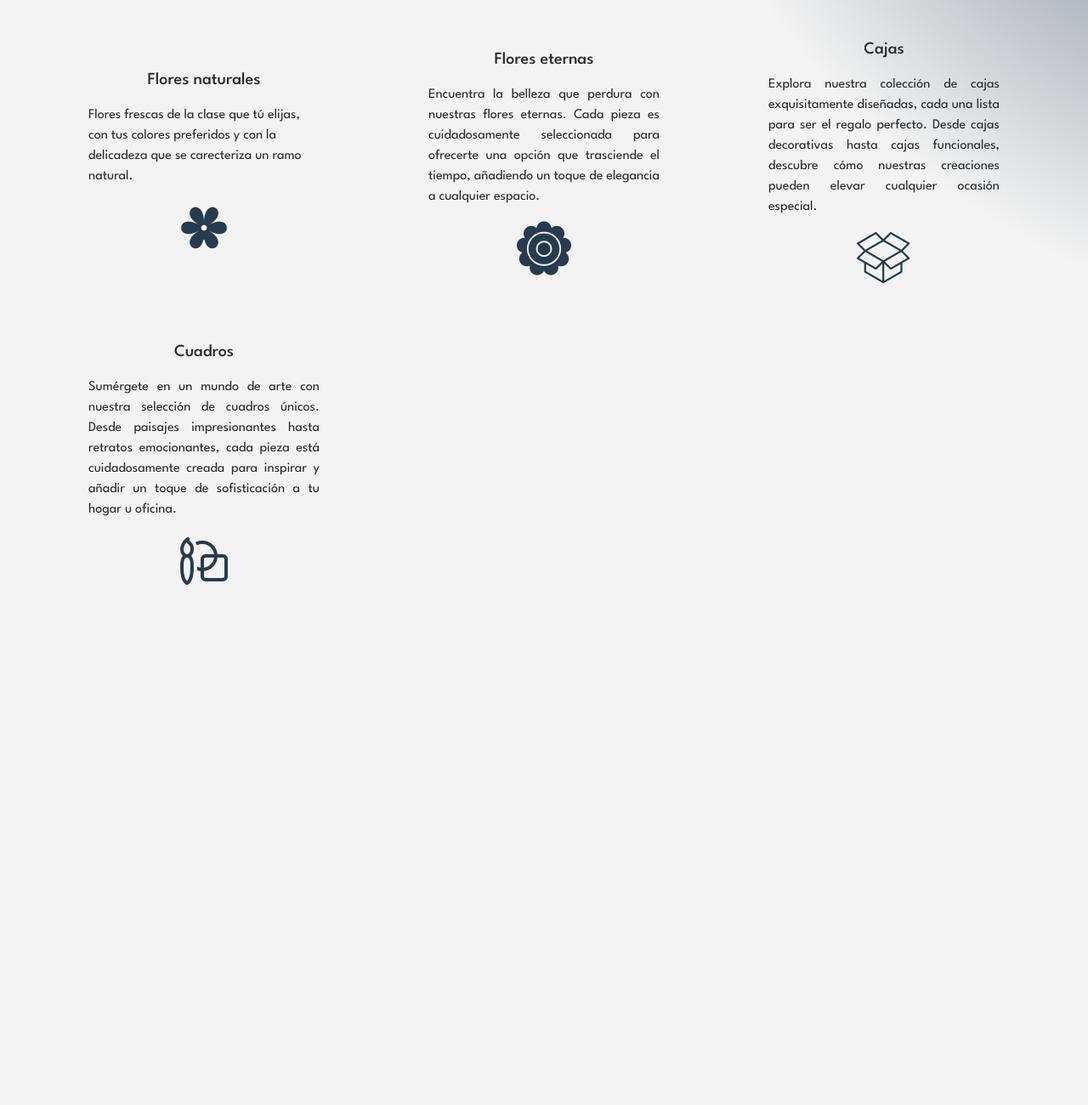
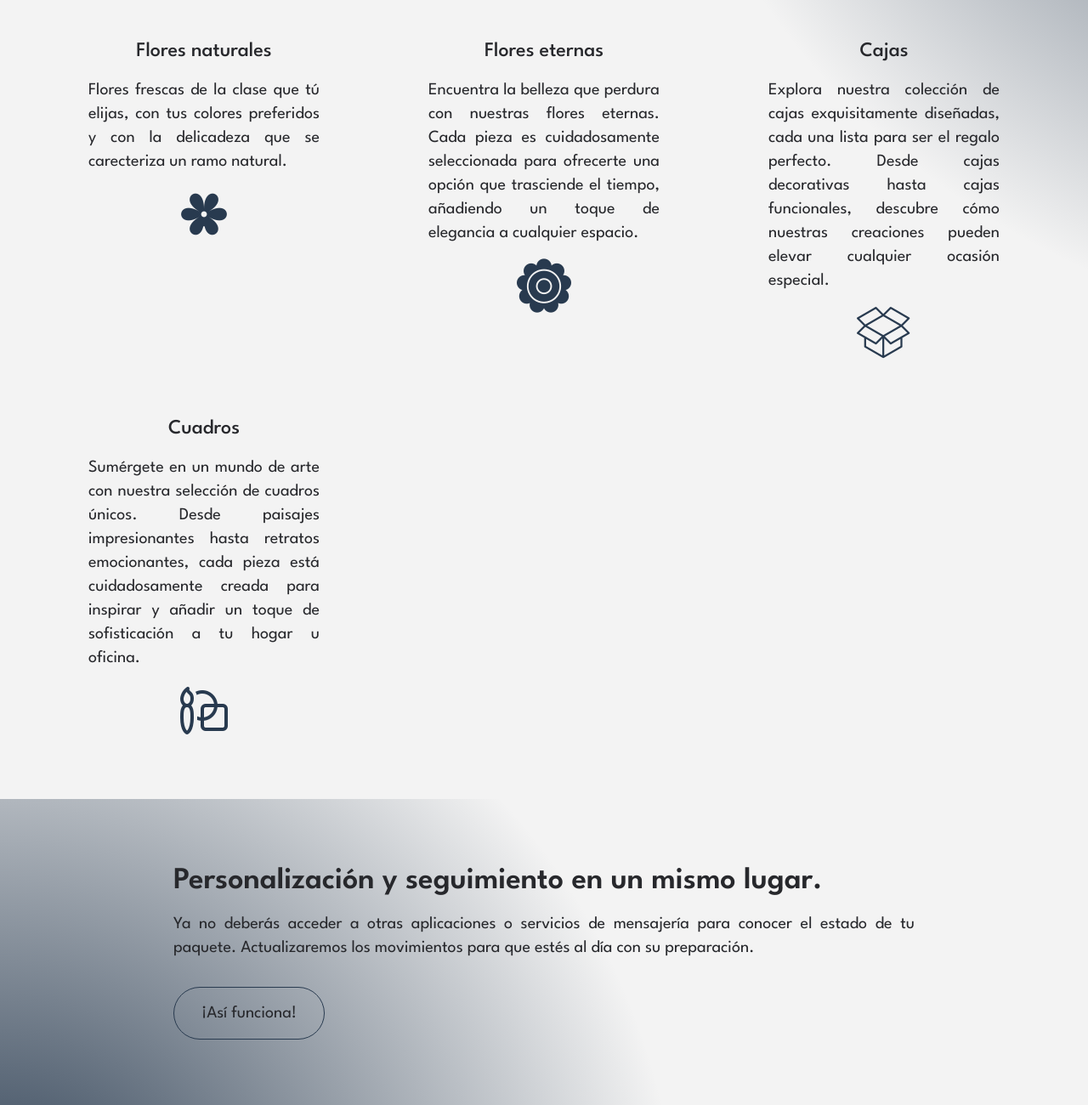
Before and after one commit to jvrmrls/aleart-landing, an Astro site: page / in a window 1280 px wide. Shown: the part 756-2056 px from the top of the page at 85% size. Before the commit the page ends 1448 px from the top, so only its background shows below. Built offline with nearby package versions, Linux system fonts and the light colour scheme; Astro itself is replaced by a stand-in of ours.

Commit message:
Avances en seccion de utilidad

```diff
--- a/src/layouts/Layout.astro
+++ b/src/layouts/Layout.astro
@@ -77,4 +77,8 @@ const { title } = Astro.props;
     background-color: var(--primary);
     color: #fff;
   }
+
+  ._btn-primary-outlined {
+    border: 1px var(--primary) solid;
+  }
 </style>
--- a/src/pages/index.astro
+++ b/src/pages/index.astro
@@ -13,14 +13,14 @@ import HighlightWord from "../components/HighlightWord.astro";
         class="w-full max-w-[1200px] flex flex-col lg:flex-row justify-center lg:justify-around items-center gap-2 lg:gap-12 px-[32px] py-[16px] lg:px-[64px] lg:py-[32px]"
       >
         <div
-          class="h-full flex items-center flex-col gap-4 justify-center lg:justify-center lg:gap-8"
+          class="h-full flex items-center flex-col gap-6 justify-center lg:justify-center lg:gap-8"
         >
-          <h1 class="text-3xl lg:text-5xl text-left">
+          <h1 class="text-4xl lg:text-5xl text-left">
             ¡Bienvenido a {" "}
-            <HighlightWord class="font-semibold"> Ale Art </HighlightWord>
-            , donde los momentos se convierten en obras maestras!
+            <HighlightWord class="font-semibold"> Ale Art</HighlightWord>, donde
+            los momentos se convierten en obras maestras!
           </h1>
-          <h2 class="text-md lg:text-xl text-left">
+          <h2 class="text-lg lg:text-xl text-left">
             Celebra la belleza de la vida con nuestras <HighlightWord
               >creaciones artísticas</HighlightWord
             > que inspiran y cautivan. Explora nuestra tienda en línea y encuentra
@@ -33,7 +33,7 @@ import HighlightWord from "../components/HighlightWord.astro";
           {/*</h1>*/}
           <button
             id="btnGoToStore"
-            class="text-xl lg:text-3xl border-none outl py-[16px] px-[32px] lg:py-[24px] lg:px-[48px] rounded-md _btn-primary"
+            class="text-xl lg:text-3xl border-none py-[16px] px-[32px] lg:py-[24px] lg:px-[48px] rounded-full outline-none _btn-primary"
           >
             ¡Ir a la tienda!
           </button>
@@ -56,18 +56,18 @@ import HighlightWord from "../components/HighlightWord.astro";
     </section>
     <section
       id="services"
-      class="w-full h-[90dvh] lg:h-[85dvh] flex justify-center"
+      class="w-full min-h-[90dvh] lg:min-h-[85dvh] flex justify-center"
     >
       <div
         class="w-full max-w-[1200px] flex flex-col justify-start items-center gap-12 lg:gap-12 px-[32px] py-[16px] lg:px-[64px] lg:py-[32px]"
       >
-        <h4 class="text-2xl lg:text-4xl font-semibold">
+        <h3 class="text-2xl lg:text-4xl font-semibold">
           En nuestro catalogo puedes encontrar:
-        </h4>
+        </h3>
         <div class="grid grid-cols-1 lg:grid-cols-3 gap-y-16 gap-x-32">
-          <div class="flex flex-col gap-4 justify-center items-center">
-            <h6 class="font-medium text-lg lg:text-xl">Flores naturales</h6>
-            <p class="text-md">
+          <div class="flex flex-col gap-4 justify-start items-center">
+            <h4 class="font-medium text-xl lg:text-2xl">Flores naturales</h4>
+            <p class="text-lg lg:text-xl text-justify">
               Flores frescas de la clase que t&uacute; elijas, con tus colores
               preferidos y con la delicadeza que se carecteriza un ramo natural.
             </p>
@@ -78,9 +78,9 @@ import HighlightWord from "../components/HighlightWord.astro";
             />
           </div>
 
-          <div class="flex flex-col gap-4 justify-center items-center">
-            <h6 class="font-medium text-lg lg:text-xl">Flores eternas</h6>
-            <p class="text-md lg:text-md text-justify">
+          <div class="flex flex-col gap-4 justify-start items-center">
+            <h4 class="font-medium text-xl lg:text-2xl">Flores eternas</h4>
+            <p class="text-lg lg:text-xl text-justify">
               Encuentra la belleza que perdura con nuestras flores eternas. Cada
               pieza es cuidadosamente seleccionada para ofrecerte una opción que
               trasciende el tiempo, añadiendo un toque de elegancia a cualquier
@@ -92,9 +92,9 @@ import HighlightWord from "../components/HighlightWord.astro";
               loading="lazy"
             />
           </div>
-          <div class="flex flex-col gap-4 justify-center items-center">
-            <h6 class="font-medium text-lg lg:text-xl">Cajas</h6>
-            <p class="text-md lg:text-md text-justify">
+          <div class="flex flex-col gap-4 justify-start items-center">
+            <h4 class="font-medium text-xl lg:text-2xl">Cajas</h4>
+            <p class="text-lg lg:text-xl text-justify">
               Explora nuestra colección de cajas exquisitamente diseñadas, cada
               una lista para ser el regalo perfecto. Desde cajas decorativas
               hasta cajas funcionales, descubre cómo nuestras creaciones pueden
@@ -102,9 +102,9 @@ import HighlightWord from "../components/HighlightWord.astro";
             </p>
             <img alt="cajas" src="/images/box.webp" loading="lazy" />
           </div>
-          <div class="flex flex-col gap-4 justify-center items-center">
-            <h6 class="font-medium text-lg lg:text-xl">Cuadros</h6>
-            <p class="text-md lg:text-md text-justify">
+          <div class="flex flex-col gap-4 justify-start items-center">
+            <h4 class="font-medium text-xl lg:text-2xl">Cuadros</h4>
+            <p class="text-lg lg:text-xl text-justify">
               Sumérgete en un mundo de arte con nuestra selección de cuadros
               únicos. Desde paisajes impresionantes hasta retratos emocionantes,
               cada pieza está cuidadosamente creada para inspirar y añadir un
@@ -113,6 +113,30 @@ import HighlightWord from "../components/HighlightWord.astro";
             <img alt="cuadros" src="/images/cuadro.webp" />
           </div>
         </div>
+      </div>
+    </section>
+    <section
+      id="utility"
+      class="w-full min-h-[200px] h-[50dvh] lg:h-[45dvh] flex justify-center py-[100px] mt-[40px]"
+    >
+      <div
+        class="flex justify-center items-start flex-col gap-2 lg:gap-4 px-[32px] py-[16px] lg:px-[64px] lg:py-[32px] max-w-[1000px]"
+      >
+        <h3 class="text-2xl lg:text-4xl font-semibold">
+          Personalizaci&oacute;n y seguimiento en un mismo lugar.
+        </h3>
+        <p class="text-justify text-lg lg:text-xl">
+          Ya no deber&aacute;s acceder a otras aplicaciones o servicios de
+          mensajer&iacute;a para conocer el estado de tu paquete. Actualizaremos
+          los movimientos para que est&eacute;s al d&iacute;a con su
+          preparaci&oacute;n.
+        </p>
+        <button
+          id="btnHowItWorks"
+          class="text-xl lg:text-xl py-[16px] px-[32px] lg:py-[16px] lg:px-[32px] rounded-full outline-none _btn-primary-outlined mt-[16px]"
+        >
+          ¡As&iacute; funciona!
+        </button>
       </div>
     </section>
   </main>
@@ -128,6 +152,14 @@ import HighlightWord from "../components/HighlightWord.astro";
     #welcome {
       /* background-color: var(--neutral-5); */
     }
+
+    section#utility {
+      background-image: radial-gradient(
+        800px at 0 150%,
+        var(--primary) 0,
+        transparent 100%
+      );
+    }
   </style>
 
   <script>
```
